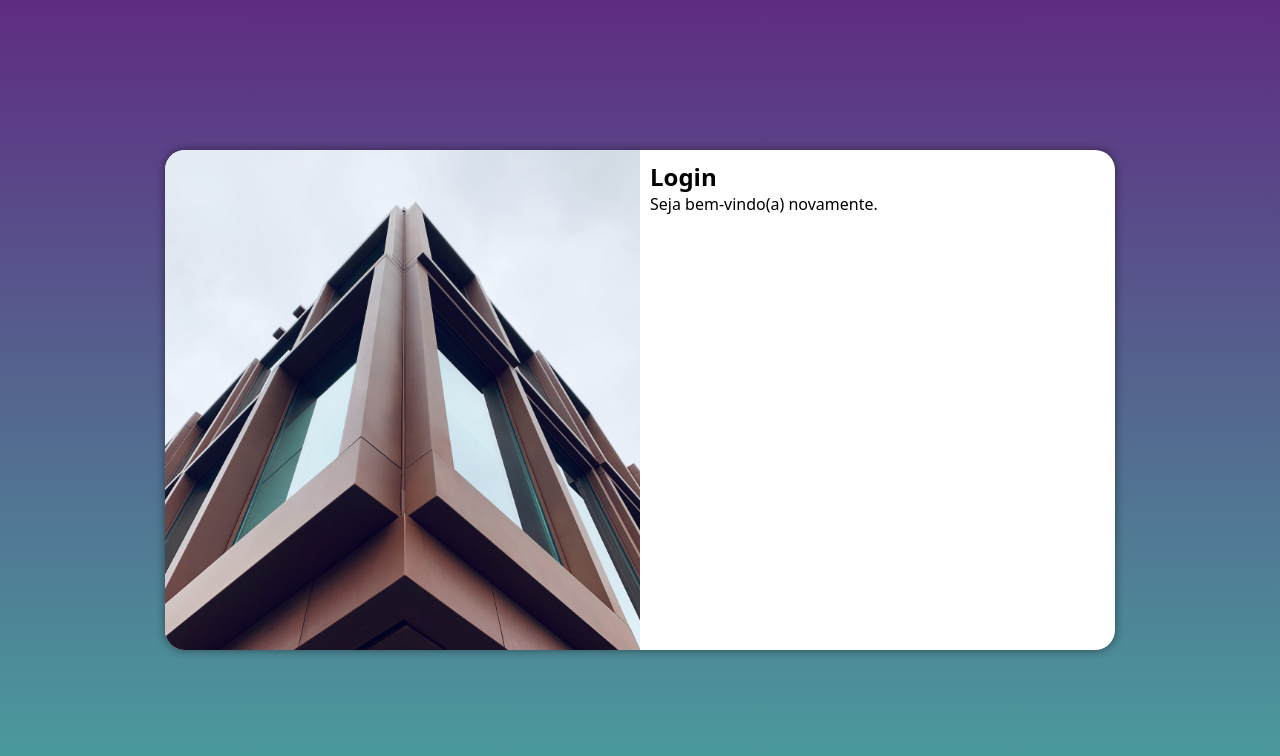
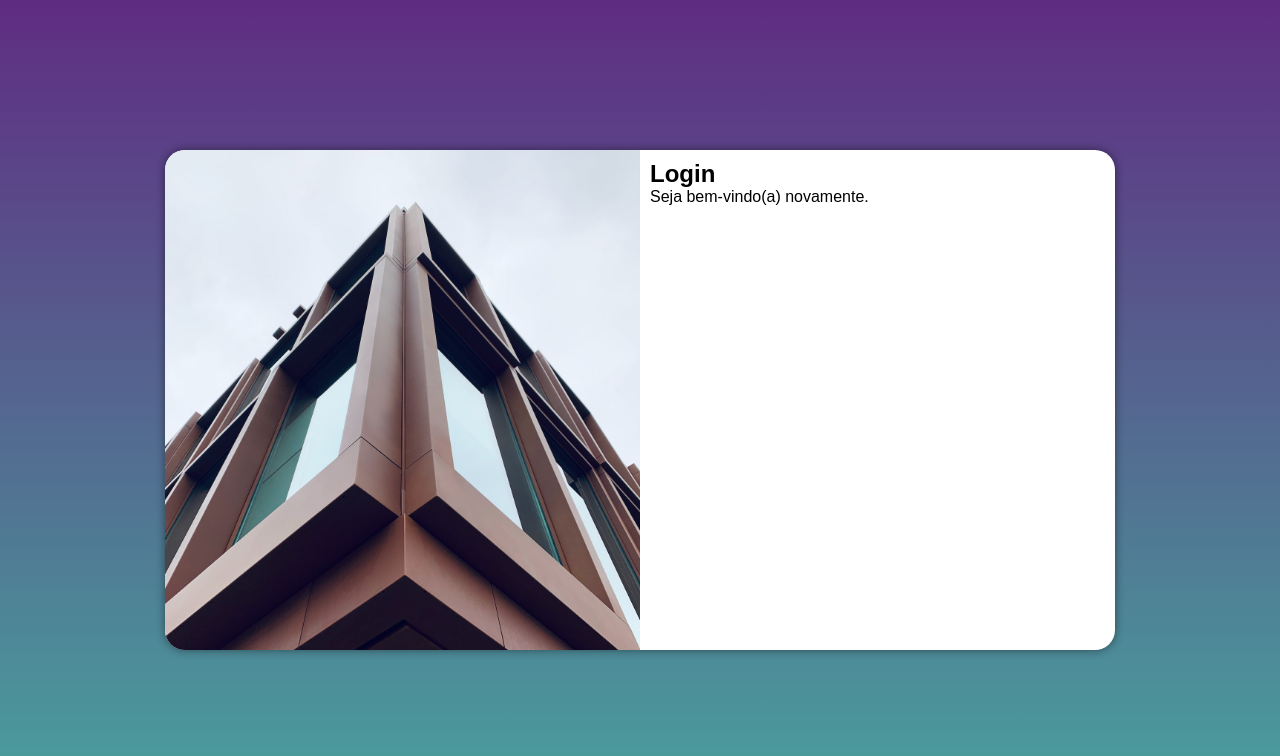
Before and after one commit to brunogprado/projeto-login, a plain HTML site: page index.html in a window 1280 px wide. Drawn offline with Linux system fonts and the light colour scheme.

Commit message:
root color and font

```diff
--- a/estilos/media-query.css
+++ b/estilos/media-query.css
@@ -2,7 +2,7 @@
 
 @media screen and (min-width: 768px) and (max-width: 992px) {
     body {
-        background-image: linear-gradient(to top, var(--cor0), var(--cor1));
+        background-image: linear-gradient(to top, #49a09d, #5f2c82);
     }
 
     section#login {
@@ -22,7 +22,7 @@
 
 @media screen and (min-width: 992px) {
     body {
-        background-image: linear-gradient(to top, var(--cor0), var(--cor1));
+        background-image: linear-gradient(to top, #49a09d, #5f2c82);
     }
 
     section#login {
--- a/estilos/style.css
+++ b/estilos/style.css
@@ -6,22 +6,22 @@
     Lilás: #5f2c82
 */
 
-:root {
+/* :root {
     --cor0: #49a09d;
     --cor1: #5f2c82;
 
     --font-padrao: system-ui, -apple-system, BlinkMacSystemFont, 'Segoe UI', Roboto, Oxygen, Ubuntu, Cantarell, 'Open Sans', 'Helvetica Neue', sans-serif;
-}
+} */
 
 * {
-    font-family: var(--font-padrao);
+    font-family: Arial, Helvetica, sans-serif;
     padding: 0px;
     margin: 0px;
     box-sizing: border-box;
 }
 
 body, html {
-    background-color: var(--cor1);
+    background-color: #5f2c82;
     height: 100vh;
     width: 100vw;
 }
```
Also changed, not shown: index.html (+0 -1 lines).
